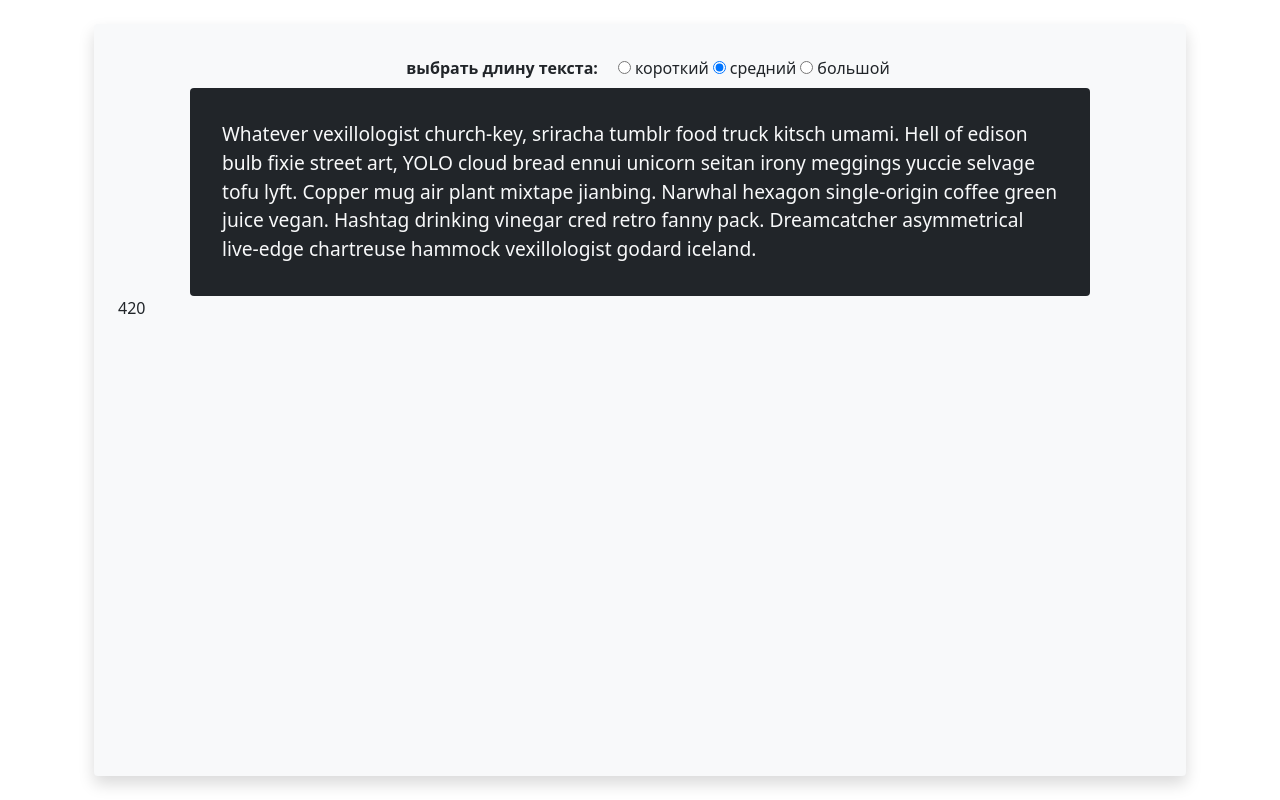
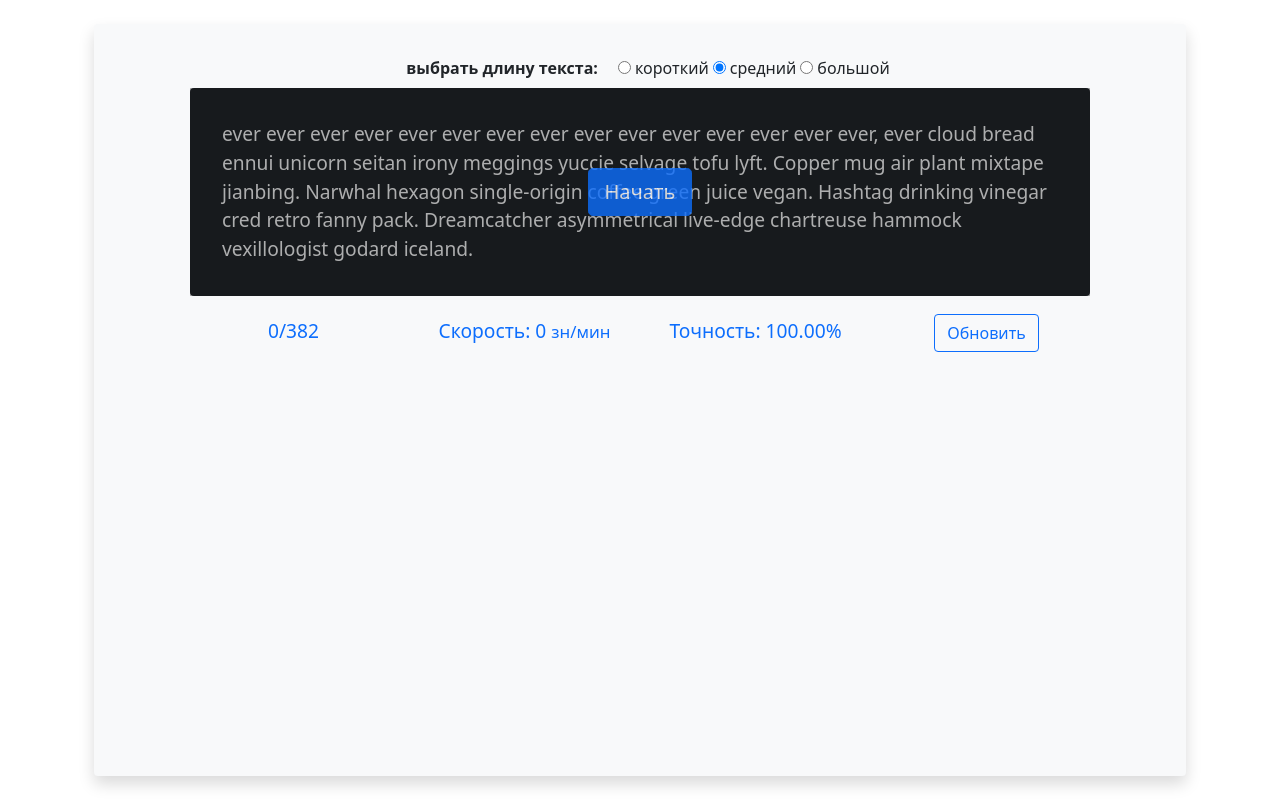
Before and after one commit to Denesterio/type_trainer, a Vue app: page / in a window 1280 px wide. Built offline with nearby package versions, Linux system fonts and the light colour scheme.

Commit message:
Add typing info: speed, accuracy. Split text & wrap chars.

```diff
--- a/src/App.vue
+++ b/src/App.vue
@@ -10,19 +10,17 @@
       выбрать длину текста:
     </app-radio-inputs>
     <!-- text container -->
-    <div class="text-box bg-dark text-light rounded">
-      <div v-if="currentText.length > 0" class="p-3">{{ currentText }}</div>
-    </div>
-    <p>{{ tLength }}</p>
+    <text-box :currentText="splittedText" @refresh-text="fetchText" />
   </div>
 </template>
 
 <script>
 import AppRadioInputs from "./UI/AppRadioInputs.vue";
+import TextBox from './components/TextBox.vue';
 import api from './services/api.js';
 export default {
   name: 'App',
-  components: {AppRadioInputs},
+  components: {AppRadioInputs, TextBox},
   data() {
     return {
       textLengthSettings: [
@@ -36,9 +34,9 @@
   },
 
   computed: {
-    tLength() {
-      return this.currentText.length;
-    }
+    splittedText() {
+      return this.currentText.split('');
+    },
   },
 
   created() {
@@ -53,21 +51,8 @@
       };
       api.get('text', params).then((data) => {
         this.currentText = data[0];
-        console.dir(data[0]);
       })
     },
   }
 }
 </script>
-
-<style scoped>
-.text-box {
-  min-height: 200px;
-  line-height: 1.5;
-  padding: 1rem;
-  font-size: 1.2rem;
-  width: 100%;
-  max-width: 900px;
-  margin: 0 auto;
-}
-</style>
--- a/src/UI/AppRadioInputs.vue
+++ b/src/UI/AppRadioInputs.vue
@@ -11,7 +11,7 @@
         :name="name"
         :value="point.value"
         :checked="modelValue === point.value"
-        @change="changeLength(e)"
+        @change="changeLength"
       >
       <label :for="`name-${i}`">{{ point.label }}</label>
     </div>
@@ -40,7 +40,7 @@
   },
 
   emits: {
-    'update:modelValue': (value) => {console.dir(value); return this.$props.points.map(p => p.value).includes(value)},
+    'update:modelValue': (value) => typeof value === 'string',
   },
 
   methods: {
--- /dev/null
+++ b/src/components/TextBox.vue
@@ -0,0 +1,171 @@
+<template>
+  <div class="text-container">
+    <!-- box with text -->
+    <div class="text-box bg-dark text-light rounded mb-3">
+      <!-- input for catch typing -->
+      <input
+        v-model="currentInput"
+        type="text"
+        ref="hiddenInput"
+        class="hiddenInput"
+        @blur="focusOnInput"
+        @input="handleNextChar"
+      >
+      <!-- text -->
+      <div v-if="status === 'waiting'" class="text-box-cover">
+        <button @click="startTyping" class="btn btn-primary btn-lg">Начать</button>
+      </div>
+      <div v-if="currentText.length > 0" class="p-3" ref="textBox">
+        <span
+          v-for="(char, i) in currentText"
+          :key="i"
+          :class="{ 'bg-secondary': status === 'started' && countOfTypedChars === i, 'text-success': status === 'started' && i < countOfTypedChars, 'text-danger': status === 'started' && lastCharStatus === 'wrong' && countOfTypedChars === i }"
+        >
+          {{ char }}
+        </span>
+      </div>
+    </div>
+    <!-- typing info -->
+    <div class="row text-center text-primary">
+      <div class="col">{{countOfTypedChars}}/{{ textLength }}</div>
+      <div class="col">Скорость: {{ typingSpeed.speed }} <small>зн/мин</small></div>
+      <div class="col">Точность: {{ accuracy }}%</div>
+      <div class="col">
+        <button
+          @click="refreshText"
+          class="btn btn-outline-primary"
+        >
+          Обновить
+        </button>
+    </div>
+    </div>
+  </div>
+</template>
+
+<script>
+export default {
+  props: {
+    currentText: {
+      type: Array,
+      required: true,
+    }
+  },
+
+  /***
+  * @return
+  * {
+  *   status: 'waiting' | 'started' | 'finished',
+  *   lastCharStatus: 'right' | 'wrong', - is last typed char right
+  * }
+  */
+  data() {
+    return {
+      status: 'waiting',
+      lastCharStatus: 'right',
+      currentInput: '',
+      countOfTypedChars: 0,
+      typingErrors: 0,
+      typingSpeed: {
+        timer: null,
+        seconds: 0,
+        speed: 0,
+      }
+    };
+  },
+
+  computed: {
+    textLength() {
+      return this.currentText.length;
+    },
+
+    activeCharIndex() {
+      return this.countOfTypedChars;
+    },
+
+    accuracy() {
+      return (100 - this.typingErrors / this.textLength * 100).toFixed(2);
+    }
+  },
+
+  methods: {
+    calculateTypingSpeed() {
+      this.typingSpeed.seconds += 1;
+      const speed = Math.round(this.countOfTypedChars * 60 / this.typingSpeed.seconds);
+      if (speed === 0 && this.countOfTypedChars > 0) {
+        this.typingSpeed.speed  = '< 1';
+      } else {
+        this.typingSpeed.speed = speed;
+      }
+    },
+
+    startTyping() {
+      this.status = 'started';
+      this.$refs.hiddenInput.focus();
+      this.typingSpeed.timer = setInterval(this.calculateTypingSpeed, 1000);
+    },
+
+    handleNextChar(e) {
+      if (this.currentText[this.countOfTypedChars] === e.data) {
+        this.lastCharStatus = 'right';
+        this.countOfTypedChars++;
+      } else if (this.lastCharStatus === 'right') {
+        this.lastCharStatus = 'wrong';
+        this.typingErrors++;
+      }
+    },
+
+    focusOnInput(e) {
+      e.preventDefault();
+      if (this.status === 'started') {
+        this.$refs.hiddenInput.focus();
+      }
+    },
+
+    refreshText() {
+      this.status = 'waiting';
+      this.$emit('refresh-text');
+    },
+  },
+}
+</script>
+
+<style scoped>
+.text-container {
+  width: 100%;
+  max-width: 900px;
+  margin: 0 auto;
+  font-size: 1.2rem;
+}
+.text-box {
+  min-height: 200px;
+  line-height: 1.5;
+  padding: 1rem;
+  position: relative;
+}
+.text-box-cover {
+  display: flex;
+  justify-content: center;
+  align-items: center;
+  background-color: rgba(0, 0, 0, 0.3);
+  width: 100%;
+  height: 100%;
+  top: 0;
+  left: 0;
+  z-index: 999;
+  position: absolute;
+}
+.text-box-cover button {
+  opacity: 0.8;
+}
+.hiddenInput {
+  width: 1px;
+  height: 1px;
+  opacity: 0;
+  position: absolute;
+  top: 0;
+  left: 0;
+}
+.col {
+    line-height: 38px;
+}
+</style>
--- a/src/services/fetchClient.js
+++ b/src/services/fetchClient.js
@@ -2,7 +2,7 @@
 export default class fetchClient {
   get() {
     return new Promise((resolve) => {
-      resolve([`Whatever vexillologist church-key, sriracha tumblr food truck kitsch umami. Hell of edison bulb fixie street art, YOLO cloud bread ennui unicorn seitan irony meggings yuccie selvage tofu lyft. Copper mug air plant mixtape jianbing. Narwhal hexagon single-origin coffee green juice vegan. Hashtag drinking vinegar cred retro fanny pack. Dreamcatcher asymmetrical live-edge chartreuse hammock vexillologist godard iceland.`]);
+      resolve([`ever ever ever ever ever ever ever ever ever ever ever ever ever ever ever, ever cloud bread ennui unicorn seitan irony meggings yuccie selvage tofu lyft. Copper mug air plant mixtape jianbing. Narwhal hexagon single-origin coffee green juice vegan. Hashtag drinking vinegar cred retro fanny pack. Dreamcatcher asymmetrical live-edge chartreuse hammock vexillologist godard iceland.`]);
     });
     // return fetch(url).then((response) => {
     //   if (response.ok) {
```
Also changed, not shown: 1 other file (tests, documents, lock files or other folders).
